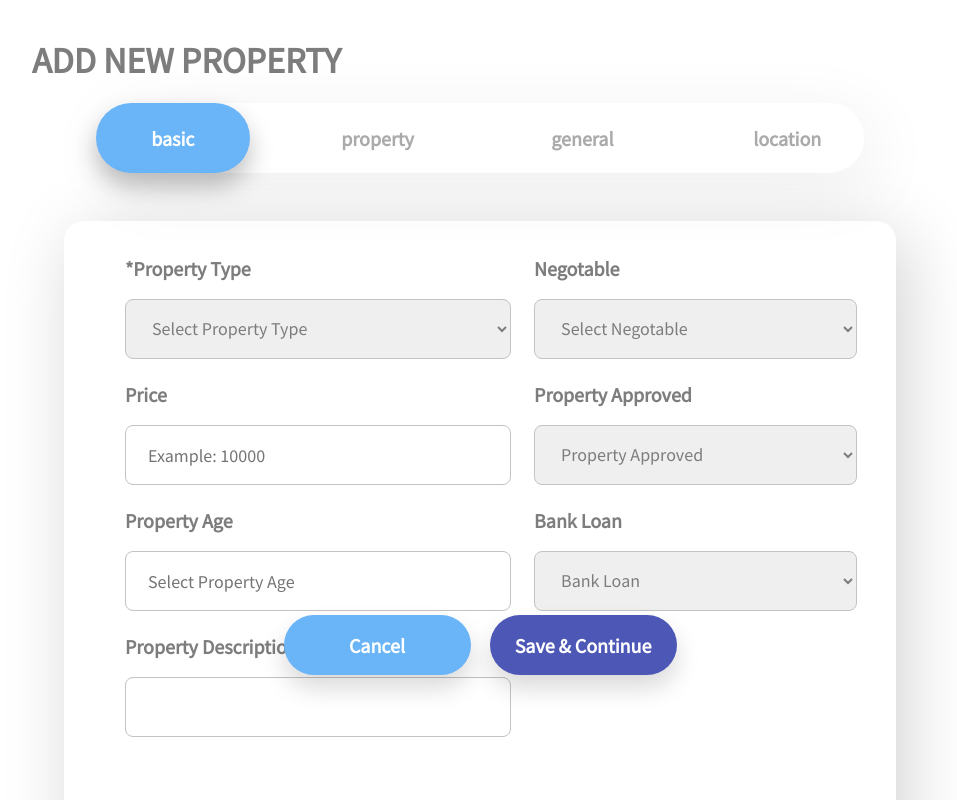
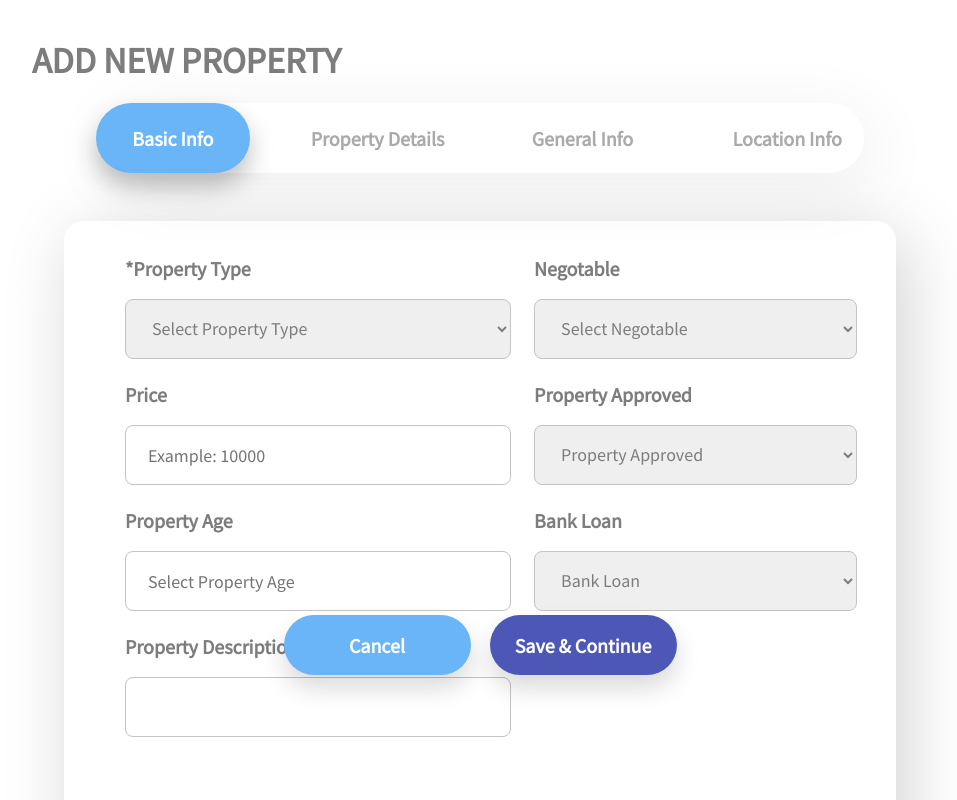
Before and after one commit to neeleshksingh/Real-Estate-Catalog, a React (Create React App) app in the folder frontend/: page /form in a window 1280 px wide. Shown: the top 800 px of the page, without its empty margins (160-1117 px from the left). Built offline with nearby package versions, Linux system fonts and the light colour scheme.

Commit message:
add property completed

```diff
--- a/frontend/src/components/form.jsx
+++ b/frontend/src/components/form.jsx
@@ -38,7 +38,7 @@ const Form = () => {
     landmark: "",
     longitude: "",
   });
-  const FormTitles = ["basic", "property", "general", "location"];
+  const FormTitles = ["Basic Info", "Property Details", "General Info", "Location Info"];
 
   const PageDisplay = () => {
     if (page === 0) {
```
